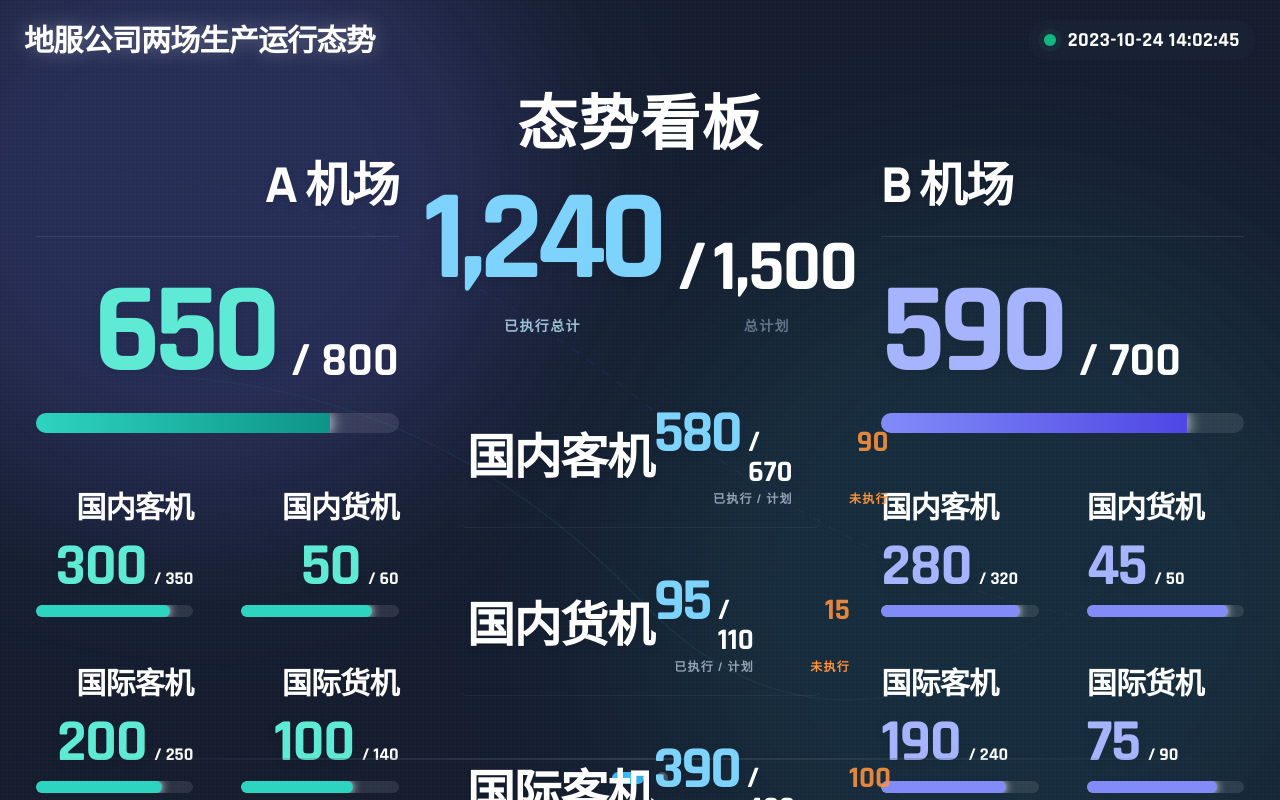
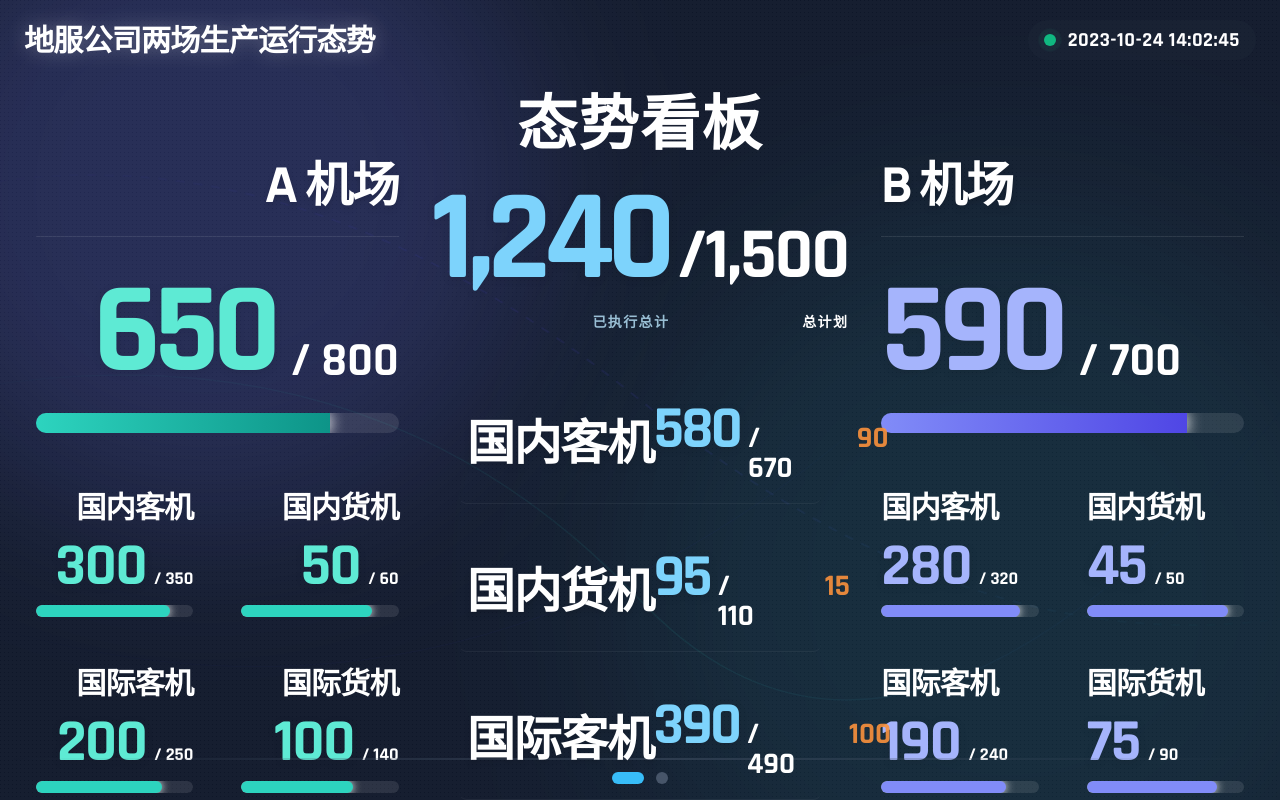
Before and after one commit to fwilyair/dashboard, a React (Vite) app: page / in a window 1280 px wide. Built offline with nearby package versions, Linux system fonts and the light colour scheme.

Commit message:
style: 优化字号和布局，移除标签文字，禁用自动轮播

```diff
--- a/App.tsx
+++ b/App.tsx
@@ -43,11 +43,11 @@ const App: React.FC = () => {
     return () => window.removeEventListener('keydown', handleKeyDown);
   }, [nextPage, prevPage]);
 
-  // Auto carousel effect
-  useEffect(() => {
-    const timer = setInterval(nextPage, CAROUSEL_INTERVAL);
-    return () => clearInterval(timer);
-  }, [nextPage]);
+  // Auto carousel effect - DISABLED
+  // useEffect(() => {
+  //   const timer = setInterval(nextPage, CAROUSEL_INTERVAL);
+  //   return () => clearInterval(timer);
+  // }, [nextPage]);
 
   return (
     <div className={`h-screen w-screen flex flex-col relative overflow-hidden ${isDark ? 'text-white' : 'text-slate-700'}`}>
--- a/components/AirportPanel.tsx
+++ b/components/AirportPanel.tsx
@@ -92,13 +92,10 @@ export const AirportAFooter: React.FC = () => {
 
   return (
     <div className="pb-2">
-      <h3 className={`text-2xl font-black uppercase mb-6 tracking-wider ${isDark ? 'text-white drop-shadow-sm' : 'text-slate-700 drop-shadow-soft'}`}>
-        代理看板
-      </h3>
       <div className="grid grid-cols-3 gap-8">
         {agents.map((agent) => (
           <div key={agent.name} className="flex flex-col">
-            <span className={`text-sm font-bold mb-2 uppercase tracking-wide ${isDark ? 'text-slate-300' : 'text-slate-500'}`}>{agent.name}</span>
+            <span className={`text-2xl font-black mb-6 tracking-wider ${isDark ? 'text-white drop-shadow-sm' : 'text-slate-700 drop-shadow-soft'}`}>{agent.name}</span>
             <div className="flex items-baseline gap-2 mb-3">
               <span className={`text-5xl font-black tech-font ${isDark ? agent.colorDark : agent.colorLight} ${isDark ? 'drop-shadow-md' : 'drop-shadow-soft'} leading-none tracking-tight`}>{agent.val}</span>
               <span className={`text-lg tech-font font-bold ${isDark ? 'text-white' : 'text-slate-400'}`}>/ {agent.total}</span>
--- a/components/JointOpsPanel.tsx
+++ b/components/JointOpsPanel.tsx
@@ -18,23 +18,21 @@ export const JointOpsPanel: React.FC<JointOpsPanelProps> = ({ data }) => {
           <h2 className={`text-6xl font-black leading-none mb-2 tracking-wide ${isDark ? 'text-white' : 'text-slate-700'}`}>态势看板</h2>
         </div>
 
-        {/* Flex container with bottom alignment for numbers */}
-        <div className="flex justify-center items-end gap-4 w-full text-center">
-          <div className="flex flex-col gap-1 items-center">
-            <span className={`text-8xl lg:text-9xl font-black tech-font tracking-tighter drop-shadow-pop leading-none ${isDark ? 'text-sky-300' : 'text-sky-600'}`}>
+        {/* Numbers and labels container - Grid layout */}
+        <div className="grid grid-cols-[auto_auto] gap-x-2 gap-y-2 justify-center items-baseline">
+          {/* Row 1: Numbers */}
+          <span className={`text-8xl lg:text-9xl font-black tech-font tracking-tighter drop-shadow-pop leading-none text-right ${isDark ? 'text-sky-300' : 'text-sky-600'}`}>
             {data.totalExecuted.toLocaleString()}
           </span>
-            <span className={`text-sm font-bold uppercase tracking-widest mt-2 ${isDark ? 'text-sky-200/80' : 'text-sky-700/70'}`}>已执行总计</span>
-          </div>
-          <div className="flex flex-col gap-1 items-center">
-            <div className="flex items-end gap-2">
+          <div className="flex items-baseline">
             <span className={`text-6xl lg:text-7xl font-bold tech-font tracking-tight leading-none ${isDark ? 'text-white' : 'text-slate-400'}`}>/</span>
             <span className={`text-6xl lg:text-7xl font-bold tech-font tracking-tight leading-none ${isDark ? 'text-white' : 'text-slate-400'}`}>
               {data.totalPlanned.toLocaleString()}
             </span>
           </div>
-            <span className={`text-sm font-bold uppercase tracking-widest mt-2 ${isDark ? 'text-slate-500' : 'text-slate-400'}`}>总计划</span>
-          </div>
+          {/* Row 2: Labels - aligned right under their numbers */}
+          <span className={`text-sm font-bold uppercase tracking-widest text-right ${isDark ? 'text-sky-200/80' : 'text-sky-700/70'}`}>已执行总计</span>
+          <span className={`text-sm font-bold uppercase tracking-widest text-right ${isDark ? 'text-white' : 'text-slate-400'}`}>总计划</span>
         </div>
       </div>
 
@@ -45,24 +43,22 @@ export const JointOpsPanel: React.FC<JointOpsPanelProps> = ({ data }) => {
             <div
               key={index}
               className={`flex items-center justify-between group border-b py-5 last:border-0 transition-colors rounded-lg px-2 ${isDark
-                ? 'border-white/5 hover:bg-white/[0.02]'
-                : 'border-slate-200/60 hover:bg-white/40'
+                ? 'border-white/5'
+                : 'border-slate-200/60'
                 }`}
             >
-              {/* Label Section - Large Font 48px */}
-              <div className="flex-shrink-0">
-                <span className={`text-[48px] font-black tracking-tight transition-colors ${isDark
-                  ? 'text-white group-hover:text-sky-200 drop-shadow-md'
-                  : 'text-slate-600 group-hover:text-sky-700 drop-shadow-soft'
-                  }`}> {/* Explicit 48px */}
+              {/* Label Section - aligned with numbers baseline */}
+              <div className="flex-shrink-0 flex items-end">
+                <span className={`text-5xl font-black tracking-tight transition-colors leading-none ${isDark
+                  ? 'text-white drop-shadow-md'
+                  : 'text-slate-600 drop-shadow-soft'
+                  }`}>
                   {gap.label}
                 </span>
               </div>
 
-              {/* Horizontal Data Layout - Two Row Structure */}
-              <div className="flex flex-col items-end gap-1 flex-1">
-                {/* Row 1: Numbers aligned by baseline */}
-                <div className="flex items-baseline justify-end gap-10 w-full">
+              {/* Horizontal Data Layout - Numbers only */}
+              <div className="flex items-baseline justify-end gap-10 flex-1">
                 {/* Executed / Planned Numbers */}
                 <div className="flex items-baseline gap-2">
                   <span className={`text-6xl font-black tech-font tracking-tighter drop-shadow-pop leading-none ${isDark ? 'text-sky-300' : 'text-sky-600'}`}>
@@ -78,13 +74,6 @@ export const JointOpsPanel: React.FC<JointOpsPanelProps> = ({ data }) => {
                   {Math.max(0, gap.plan - gap.act)}
                 </span>
               </div>
-
-                {/* Row 2: Labels */}
-                <div className="flex justify-end gap-10 w-full">
-                  <span className={`text-xs font-bold uppercase tracking-widest ${isDark ? 'text-slate-400' : 'text-slate-500'}`}>已执行 / 计划</span>
-                  <span className={`text-xs font-bold uppercase tracking-widest min-w-[3.5rem] text-right ${isDark ? 'text-[#FB923C]' : 'text-orange-600/60'}`}>未执行</span>
-                </div>
-              </div>
             </div>
           ))}
         </div>
--- a/components/OperationsPanel.tsx
+++ b/components/OperationsPanel.tsx
@@ -135,7 +135,7 @@ export const OperationsPanel: React.FC<OperationsPanelProps> = ({ data }) => {
                         const rowMin = Math.min(...rowVals);
 
                         return (
-                            <div key={key} className="flex-1 flex items-end border-b border-white/5 last:border-0 hover:bg-white/5 transition-colors duration-300 pb-2">
+                            <div key={key} className="flex-1 flex items-end border-b border-white/5 last:border-0 transition-colors duration-300 pb-2">
 
                                 {/* Label Column - Changed to White */}
                                 <div className="w-[320px] flex-shrink-0 pl-4 mb-[2px]">
--- a/components/SmallStatCard.tsx
+++ b/components/SmallStatCard.tsx
@@ -33,8 +33,8 @@ export const SmallStatCard: React.FC<SmallStatCardProps> = ({ data, colorTheme,
     <div className={`flex flex-col justify-between group ${isRight ? 'items-end' : 'items-start'}`}>
       <div className={`flex items-end mb-3 ${isRight ? 'justify-end' : 'justify-start'} w-full`}>
         <span className={`text-3xl font-bold tracking-tight transition-colors ${isDark
-          ? 'text-white group-hover:text-white/100'
-          : 'text-slate-600 group-hover:text-slate-700'
+          ? 'text-white'
+          : 'text-slate-600'
           }`}>{data.label}</span>
       </div>
 
```
Lines whose indentation alone changed are shown as unchanged.
